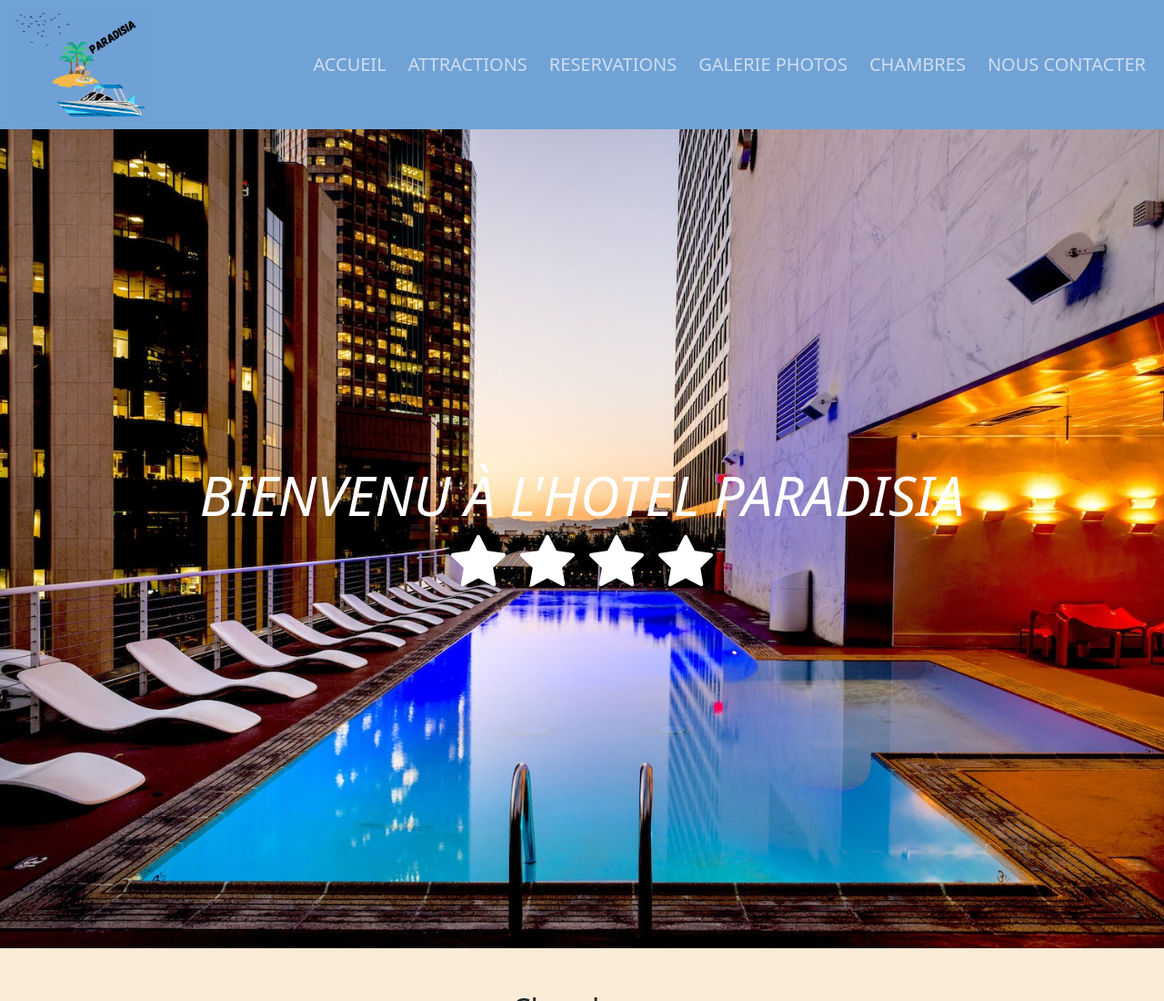
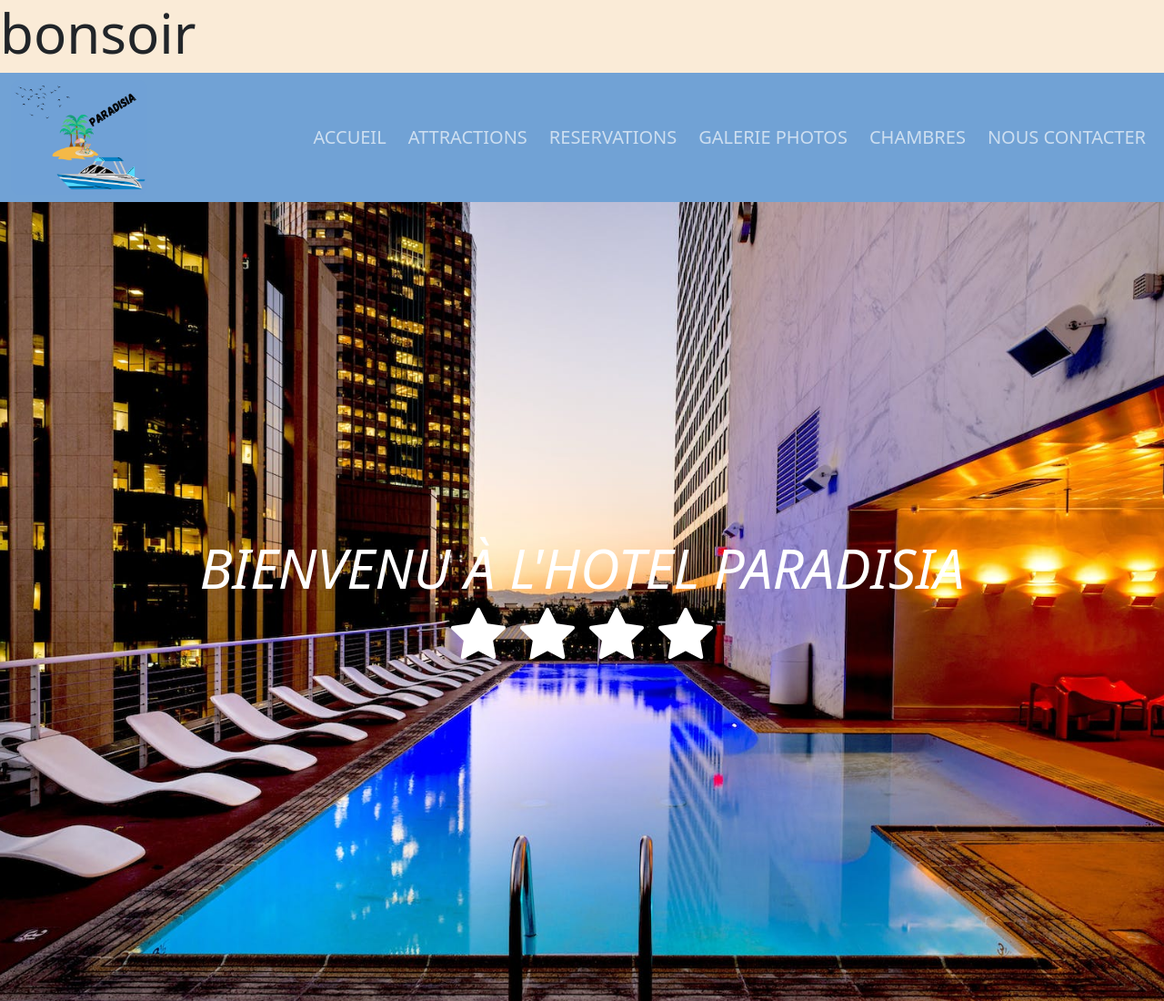
Before and after one commit to abdoulkarim22/Site-Hotel, a plain HTML site: page index.html in a window 1280 px wide. Shown: the top 1100 px of the page at 91% size. Drawn offline with nearby package versions, Linux system fonts and the light colour scheme.

Commit message:
modifié

```diff
--- a/index.html
+++ b/index.html
@@ -12,6 +12,7 @@
 
 
     <header data-bs-theme="dark">
+      <h1>bonsoir</h1>
       <nav class="navbar navbar-expand-lg navigation">
       <div class="container-fluid ">
         <img src="images/R (3).png" alt="logo" class="logo">
```
